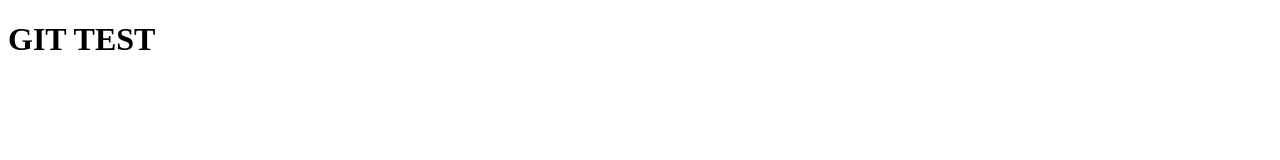
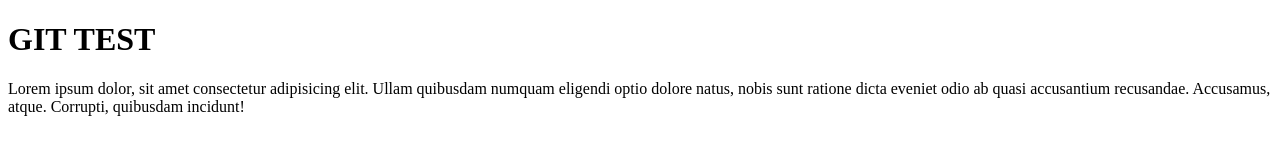
Before and after one commit to monre036/git-test, a plain HTML site: page index.html in a window 1280 px wide. Drawn offline with Linux system fonts and the light colour scheme.

Commit message:
change 1

```diff
--- a/index.html
+++ b/index.html
@@ -9,6 +9,9 @@
 
 <body>
     <h1>GIT TEST</h1>
+    <p>Lorem ipsum dolor, sit amet consectetur adipisicing elit. Ullam quibusdam numquam eligendi optio dolore natus,
+        nobis sunt ratione dicta eveniet odio ab quasi accusantium recusandae. Accusamus, atque. Corrupti, quibusdam
+        incidunt!</p>
 </body>
 
 </html>
```
